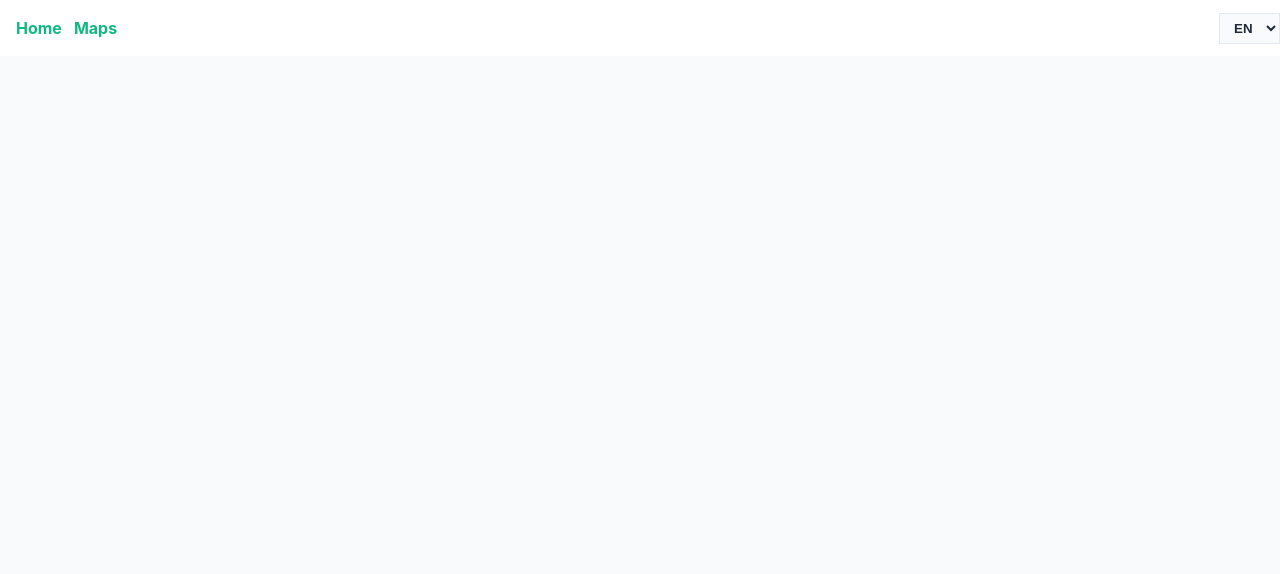
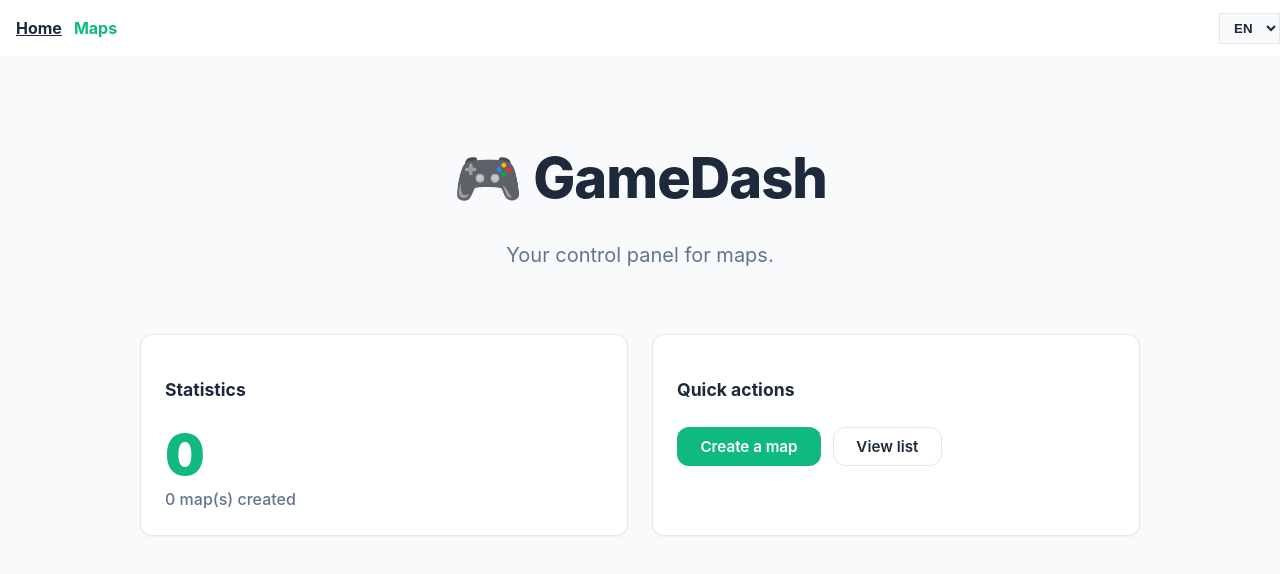
Before and after one commit to vikorb/gameDash, a Vue app in the folder frontend/: page /test in a window 1280 px wide. Before the commit this address had no page. Shown: the top 574 px of the page. Built offline with nearby package versions, Linux system fonts and the light colour scheme; the HTML template or start-up script is replaced by a standard one.

Commit message:
feat: update router to diff test page

```diff
--- a/frontend/src/router/index.ts
+++ b/frontend/src/router/index.ts
@@ -6,28 +6,11 @@ import HomeView from '@/views/HomeView.vue'
 const router = createRouter({
   history: createWebHistory(import.meta.env.BASE_URL),
   routes: [
-    {
-      path: '/',
-      name: 'home',
-      component: HomeView
-    },
-    {
-      path: '/maps',
-      name: 'maps-list',
-      component: MapsListView
-    },
-    {
-      path: '/maps/new',
-      name: 'map-create',
-      component: MapFormView
-    },
-    {
-      path: '/maps/edit/:id',
-      name: 'map-edit',
-      component: MapFormView,
-      props: true // Permet de recevoir :id comme une prop
-    }
-  ]
+    { path: '/test', name: 'home-test', component: HomeView },
+    { path: '/test/maps', name: 'maps-list-test', component: MapsListView },
+    { path: '/test/maps/new', name: 'map-create-test', component: MapFormView },
+    { path: '/test/maps/edit/:id', name: 'map-edit-test', component: MapFormView, props: true },
+  ],
 })
 
 export default router
--- a/frontend/src/views/AppNavbar.vue
+++ b/frontend/src/views/AppNavbar.vue
@@ -17,8 +17,8 @@ import { useI18n } from 'vue-i18n';
 const { t, locale: i18nLocale } = useI18n({ useScope: 'global' });
 
 const items = computed<NavItem[]>(() => [
-  { label: t('nav.home'), to: '/', exact: true },
-  { label: t('nav.maps'), to: '/maps' },
+  { label: t('nav.home'), to: '/test', exact: true },
+  { label: t('nav.maps'), to: '/test/maps' },
 ]);
 
 const langOptions = computed<LangOption<SupportedLocale>[]>(() => [
--- a/frontend/src/views/HomeView.vue
+++ b/frontend/src/views/HomeView.vue
@@ -20,7 +20,7 @@
         <h3 class="card-title">{{ t('home.quick_actions.title') }}</h3>
         <div class="actions-group">
           <BaseButton
-            to="/maps/new"
+            to="/test/maps/new"
             variant="primary"
             :title="t('home.quick_actions.create_map_hover')"
             :aria-label="t('home.quick_actions.create_map_aria')"
@@ -29,7 +29,7 @@
           </BaseButton>
 
           <BaseButton
-            to="/maps"
+            to="/test/maps"
             variant="secondary"
             :title="t('home.quick_actions.view_list_hover')"
             :aria-label="t('home.quick_actions.view_list_aria')"
--- a/frontend/src/views/MapFormView.vue
+++ b/frontend/src/views/MapFormView.vue
@@ -101,7 +101,7 @@ async function onSubmit() {
   try {
     const payload: Partial<GameMap> = toSavePayload(form, isEditMode.value, mapId.value);
     await mapStore.saveMap(payload);
-    router.push('/maps');
+    router.push('/test/maps');
   } catch (err) {
     const apiErr = toApiError(err, t('mapForm.errors.save_failed'));
     submitError.value = apiErr.message;
--- a/frontend/src/views/MapsListView.vue
+++ b/frontend/src/views/MapsListView.vue
@@ -25,7 +25,7 @@ onMounted(() => {
 });
 
 const goToEdit = (id: number) => {
-  router.push(`/maps/edit/${id}`);
+  router.push(`/test/maps/edit/${id}`);
 };
 </script>
 
--- a/frontend/src/views/maps/form/MapFormHeader.vue
+++ b/frontend/src/views/maps/form/MapFormHeader.vue
@@ -5,7 +5,7 @@
     </h1>
 
     <BaseButton
-      to="/maps"
+      to="/test/maps"
       variant="secondary"
       :title="t('mapForm.actions.back_hover')"
       :aria-label="t('mapForm.actions.back_aria')"
--- a/frontend/src/views/maps/list/MapsListHeader.vue
+++ b/frontend/src/views/maps/list/MapsListHeader.vue
@@ -3,7 +3,7 @@
     <h1 class="title">{{ t('listMaps.title') }}</h1>
 
     <BaseButton
-      to="/maps/new"
+      to="/test/maps/new"
       variant="primary"
       :title="t('listMaps.actions.create_hover')"
       :aria-label="t('listMaps.actions.create_aria')"
```
